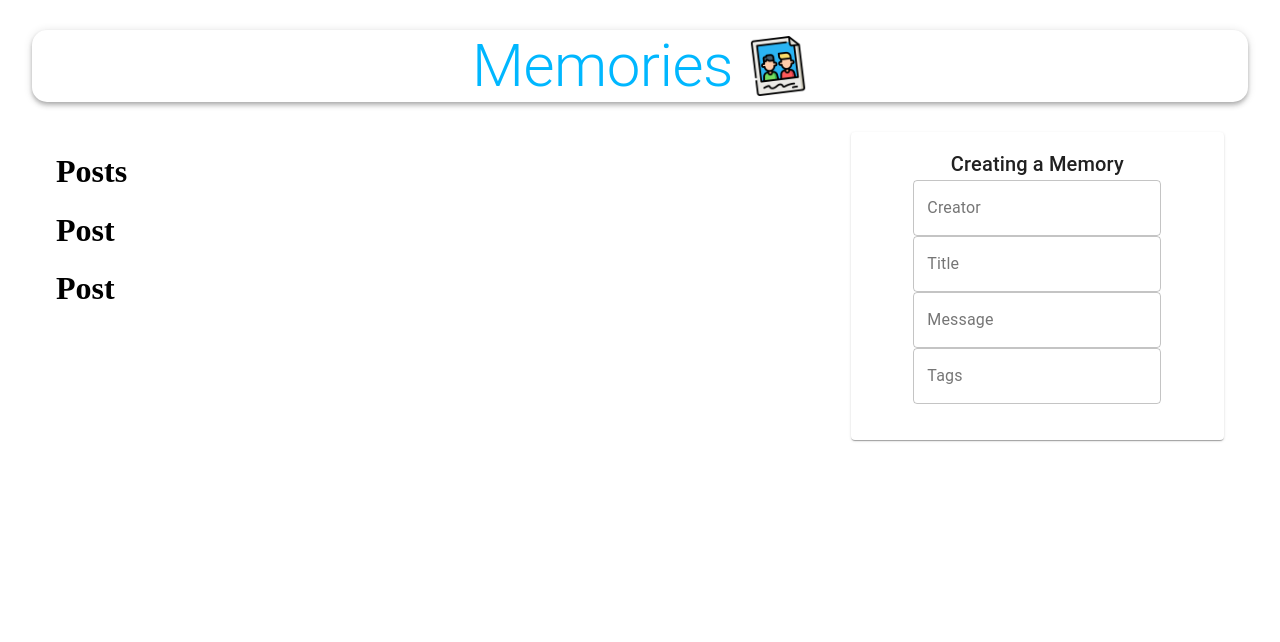
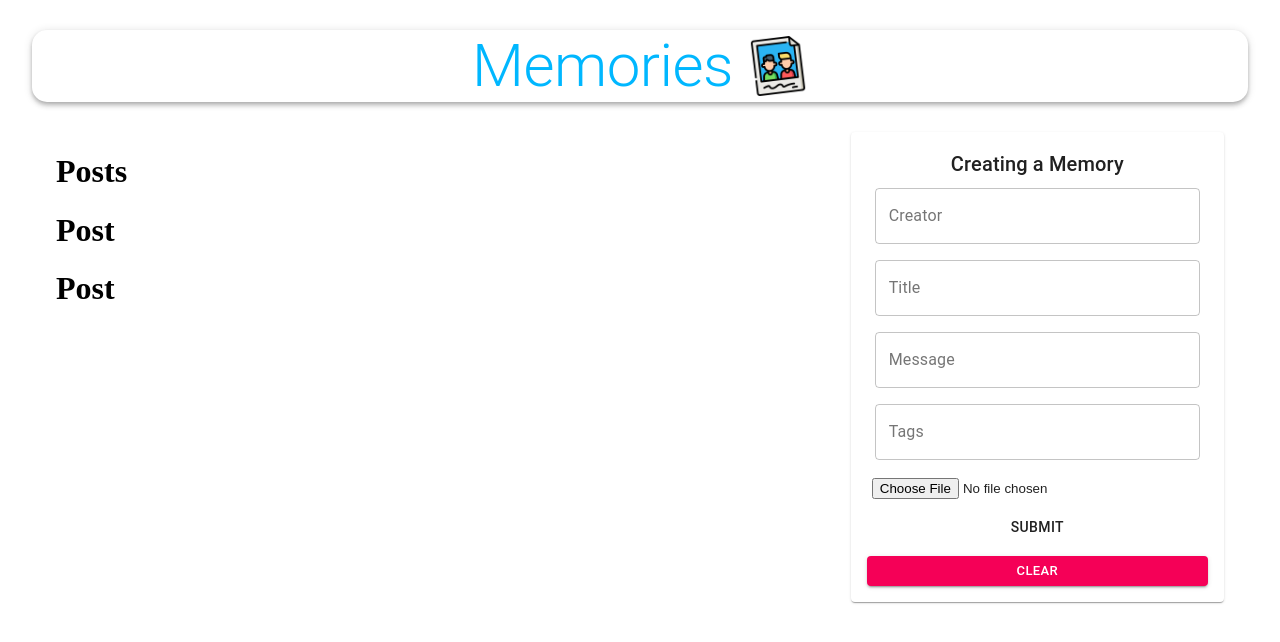
Before and after one commit to samseen/full-stack-mern-app, a React (Create React App) app in the folder client/: page / in a window 1280 px wide. Shown: the top 642 px of the page. Built offline with nearby package versions, Linux system fonts and the light colour scheme; no server answers.

Commit message:
Completed the form layout.

```diff
--- a/client/src/components/Form/Form.js
+++ b/client/src/components/Form/Form.js
@@ -12,17 +12,21 @@ const Form = () => {
 
     }
 
+    const clear = () => {
+
+    }
+
     return (
         <Paper className={classes.paper}>
-            <form autoComplete="off" noValidate className={classes.form} onSubmit={handleSubmit}>
+            <form autoComplete="off" noValidate className={`${classes.root} ${classes.form}`} onSubmit={handleSubmit}>
                 <Typography variant="h6">Creating a Memory</Typography>
-                <TextField name="creator" variant="outlined" label="Creator" fullWidthvalue={postData.creator}onChange={(e) => setPostData({ ...postData, creator: e.target.value })} />
-                <TextField name="title" variant="outlined" label="Title" fullWidthvalue={postData.title}onChange={(e) => setPostData({ ...postData, title: e.target.value })} />
-                <TextField name="message" variant="outlined" label="Message" fullWidthvalue={postData.message}onChange={(e) => setPostData({ ...postData, message: e.target.value })} />
-                <TextField name="tags" variant="outlined" label="Tags" fullWidthvalue={postData.tags}onChange={(e) => setPostData({ ...postData, tags: e.target.value })} />
-                <div className={classes.fileInput}>
-
-                </div>
+                <TextField name="creator" variant="outlined" label="Creator" fullWidth value={postData.creator}onChange={(e) => setPostData({ ...postData, creator: e.target.value })} />
+                <TextField name="title" variant="outlined" label="Title" fullWidth value={postData.title}onChange={(e) => setPostData({ ...postData, title: e.target.value })} />
+                <TextField name="message" variant="outlined" label="Message" fullWidth value={postData.message}onChange={(e) => setPostData({ ...postData, message: e.target.value })} />
+                <TextField name="tags" variant="outlined" label="Tags" fullWidth value={postData.tags}onChange={(e) => setPostData({ ...postData, tags: e.target.value })} />
+                <div className={classes.fileInput}><FileBase type="file" multiple={false} onDone={({base64}) => setPostData({ ...postData, selectedFile: base64 })} /></div>
+                <Button className={classes.buttonSubmit} variant="container" color="primary" size="large" type="submit" fullWidth>Submit</Button>
+                <Button variant="contained" color="secondary" size="small" onClick={clear} fullWidth>Clear</Button>
             </form>
         </Paper>
     )
```
